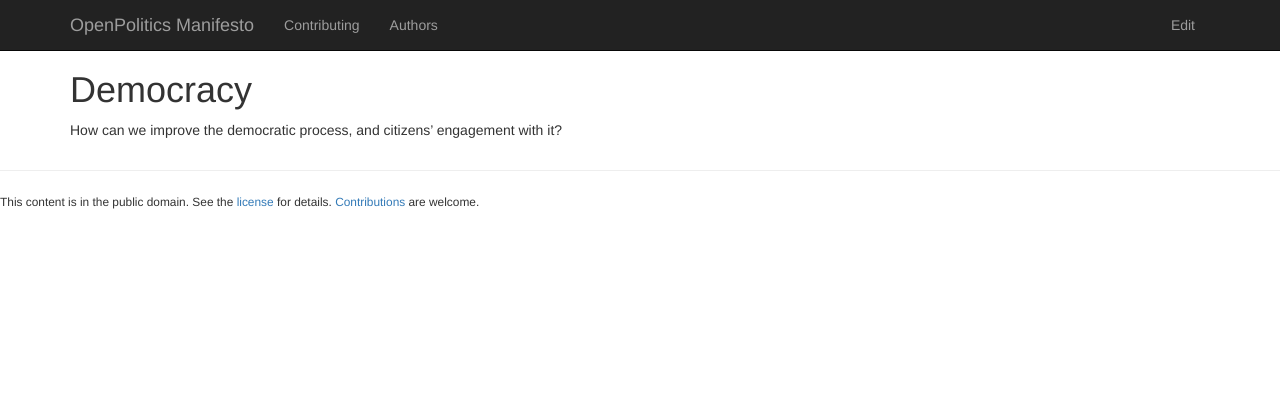
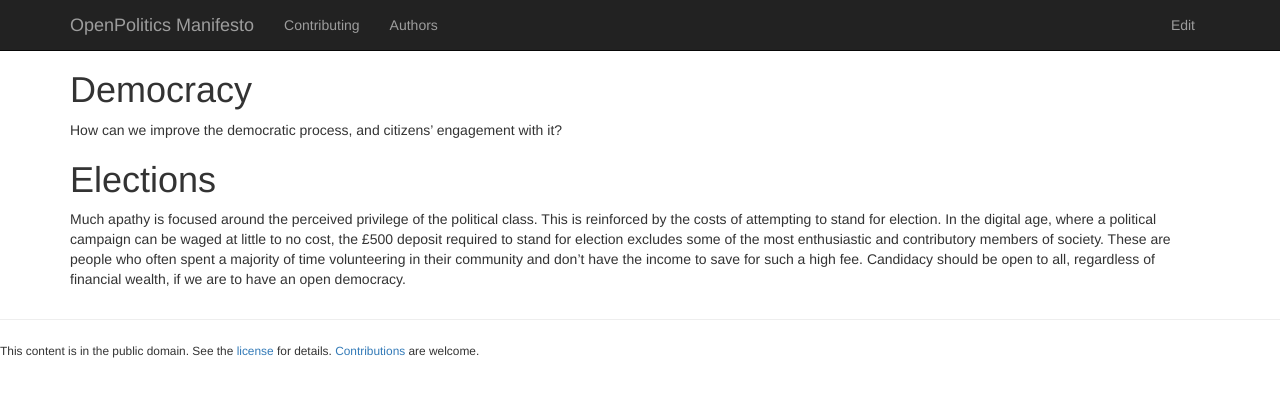
Before and after one commit to openpolitics/manifesto, a Jekyll site: the page built from democracy.md, in a window 1280 px wide. Shown: the top 397 px of the page. Built offline with Jekyll 4.4.1, drawn with Linux system fonts in a browser that asks for light colours; nearby versions of some CDN libraries.

Commit message:
Open candidacy

```diff
--- a/democracy.md
+++ b/democracy.md
@@ -5,3 +5,7 @@ published: true
 ---
 
 How can we improve the democratic process, and citizens' engagement with it?
+
+# Elections
+Much apathy is focused around the perceived privilege of the political class. This is reinforced by the costs of attempting to stand for election. In the digital age, where a political campaign can be waged at little to no cost, the £500 deposit required to stand for election excludes some of the most enthusiastic and contributory members of society. These are people who often spent a majority of time volunteering in their community and don't have the income to save for such a high fee.
+Candidacy should be open to all, regardless of financial wealth, if we are to have an open democracy.
```
